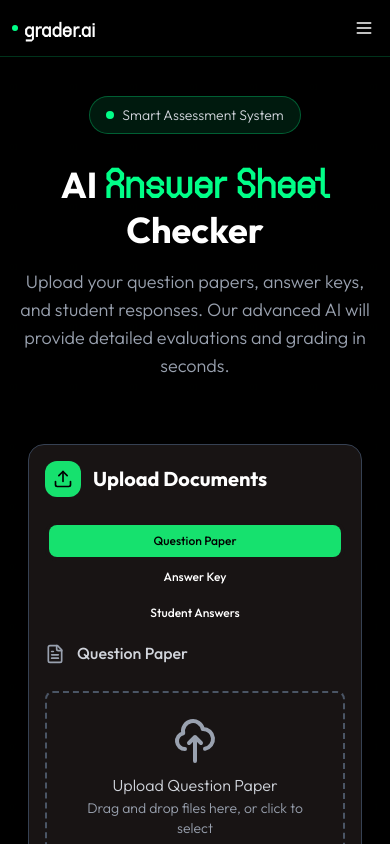
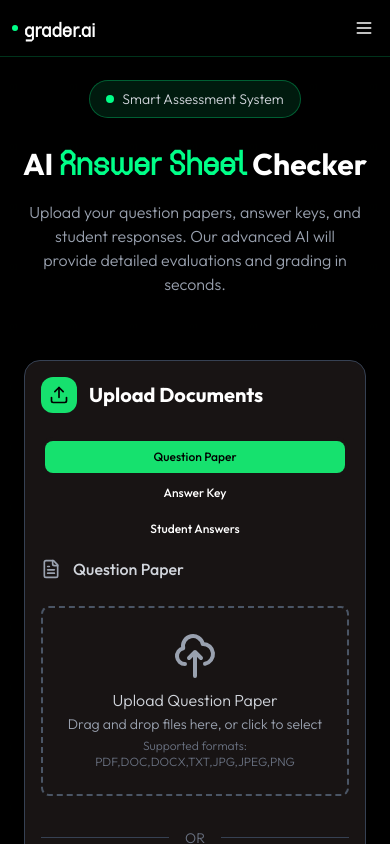
Before and after one commit to techsyndicate/grader-ai, a Next.js app: page /paper-checker in a window 390 px wide. Shown: the top 844 px of the page. Built offline with nearby package versions, Linux system fonts and the light colour scheme.

Commit message:
fix(ui): improve spacing

```diff
--- a/src/app/paper-checker/page.tsx
+++ b/src/app/paper-checker/page.tsx
@@ -25,7 +25,7 @@ export default function PaperCheckerPage() {
 
       {/* Main Content */}
       <div className="relative z-20 min-h-screen">
-        <div className="max-w-7xl mx-auto px-4 sm:px-6 lg:px-8 pt-24 pb-8">
+        <div className="max-w-7xl mx-auto px-3 sm:px-4 md:px-6 lg:px-8 pt-20 pb-8 sm:pt-24 sm:pb-8">
           {/* Header */}
           {currentStep === 'input' && (
             <motion.div
@@ -41,7 +41,7 @@ export default function PaperCheckerPage() {
                 </span>
               </div>
 
-              <h1 className="text-4xl sm:text-5xl md:text-6xl font-bold leading-tight mb-4">
+              <h1 className="text-3xl sm:text-4xl md:text-5xl lg:text-6xl font-bold leading-tight mb-4">
                 <span className="text-white">AI</span>{' '}
                 <span
                   className="text-[#00ff88]"
@@ -52,7 +52,7 @@ export default function PaperCheckerPage() {
                 <span className="text-white"> Checker</span>{' '}
               </h1>
 
-              <p className="text-lg sm:text-xl text-gray-400 max-w-3xl mx-auto">
+              <p className="text-base sm:text-lg lg:text-xl text-gray-400 max-w-3xl mx-auto px-4 sm:px-0">
                 Upload your question papers, answer keys, and student responses.
                 Our advanced AI will provide detailed evaluations and grading in
                 seconds.
```
